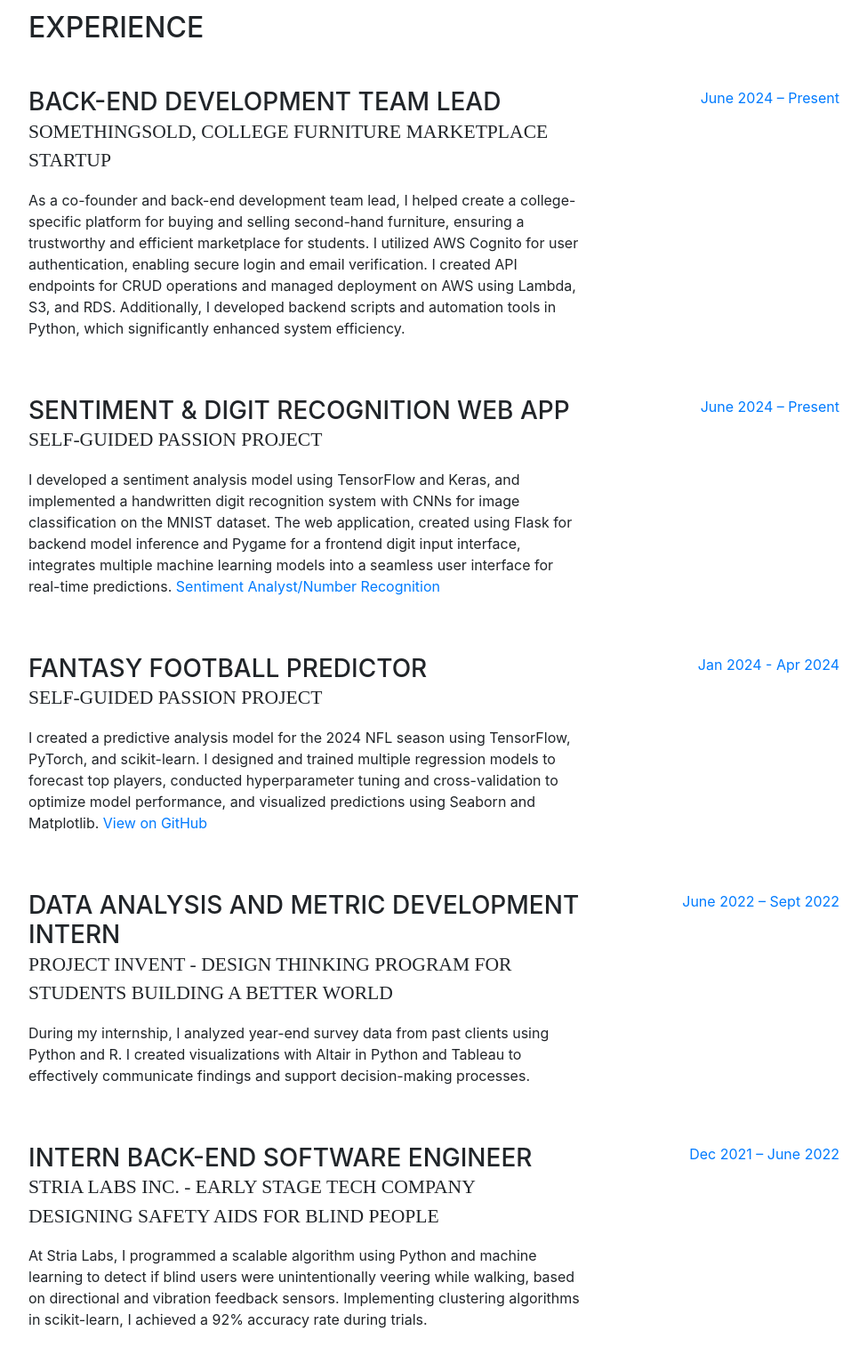
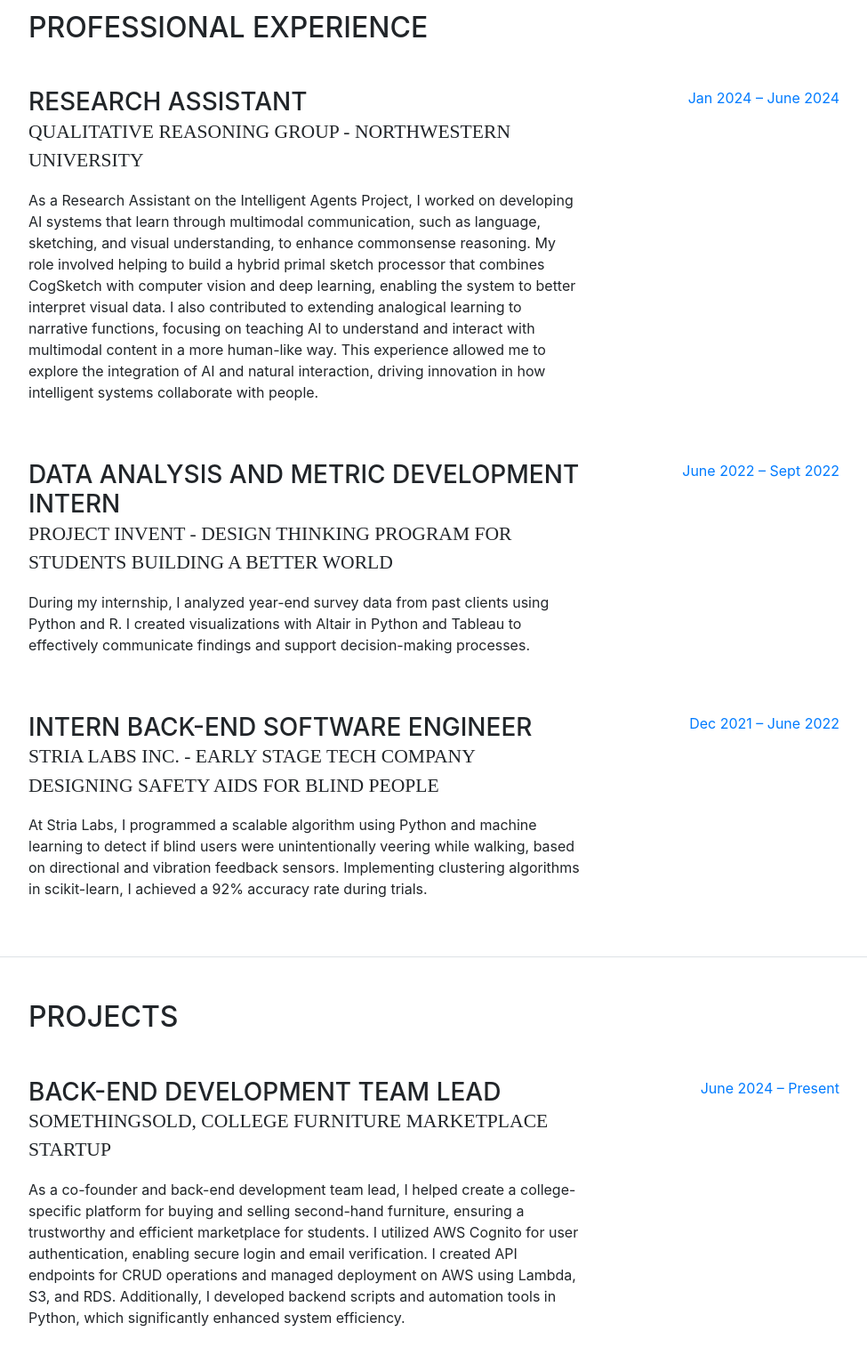
Before and after one commit to josyao1/josyao1.github.io, a website with bundled scripts: page index.html in a window 1280 px wide. Shown: the part 860-2374 px from the top of the page at 89% size, without its empty margins (288-1263 px from the left). Built offline with nearby package versions, Linux system fonts and the light colour scheme; a web font is replaced by a local one.

Commit message:
new section

```diff
--- a/index.html
+++ b/index.html
@@ -110,10 +110,55 @@
         </div>
       </section>
 
-      <!-- Experience section listing your professional experience -->
-      <section class="resume-section p-3 p-lg-5 d-flex flex-column" id="experience">
+      <!-- Professional Experience Section -->
+    <section class="resume-section p-3 p-lg-5 d-flex flex-column" id="experiences">
       <div class="my-auto">
-          <h2 class="mb-5">Experience</h2>
+          <h2 class="mb-5">Professional Experience</h2>
+
+          <div class="resume-item d-flex flex-column flex-md-row mb-5">
+              <div class="resume-content mr-auto">
+                  <h3 class="mb-0">Research Assistant</h3>
+                  <div class="subheading mb-3">Qualitative Reasoning Group - Northwestern University</div>
+                  <p>
+                      As a Research Assistant on the Intelligent Agents Project, I worked on developing AI systems that learn through multimodal communication, such as language, sketching, and visual understanding, to enhance commonsense reasoning. My role involved helping to build a hybrid primal sketch processor that combines CogSketch with computer vision and deep learning, enabling the system to better interpret visual data. I also contributed to extending analogical learning to narrative functions, focusing on teaching AI to understand and interact with multimodal content in a more human-like way. This experience allowed me to explore the integration of AI and natural interaction, driving innovation in how intelligent systems collaborate with people.
+                  </p>
+              </div>
+              <div class="resume-date text-md-right">
+                  <span class="text-primary">Jan 2024 – June 2024</span>
+              </div>
+          </div>
+
+          <div class="resume-item d-flex flex-column flex-md-row mb-5">
+              <div class="resume-content mr-auto">
+                  <h3 class="mb-0">Data Analysis and Metric Development Intern</h3>
+                  <div class="subheading mb-3">Project Invent - Design Thinking Program For Students Building a Better World</div>
+                  <p>
+                      During my internship, I analyzed year-end survey data from past clients using Python and R. I created visualizations with Altair in Python and Tableau to effectively communicate findings and support decision-making processes.
+                  </p>
+              </div>
+              <div class="resume-date text-md-right">
+                  <span class="text-primary">June 2022 – Sept 2022</span>
+              </div>
+          </div>
+
+          <div class="resume-item d-flex flex-column flex-md-row">
+              <div class="resume-content mr-auto">
+                  <h3 class="mb-0">Intern Back-End Software Engineer</h3>
+                  <div class="subheading mb-3">Stria Labs Inc. - Early Stage Tech Company Designing Safety Aids for Blind People</div>
+                  <p>
+                      At Stria Labs, I programmed a scalable algorithm using Python and machine learning to detect if blind users were unintentionally veering while walking, based on directional and vibration feedback sensors. Implementing clustering algorithms in scikit-learn, I achieved a 92% accuracy rate during trials.
+                  </p>
+              </div>
+              <div class="resume-date text-md-right">
+                  <span class="text-primary">Dec 2021 – June 2022</span>
+              </div>
+          </div>
+      </div>
+    </section>
+    <!-- Projects Section -->
+    <section class="resume-section p-3 p-lg-5 d-flex flex-column" id="projects">
+      <div class="my-auto">
+          <h2 class="mb-5">Projects</h2>
 
           <div class="resume-item d-flex flex-column flex-md-row mb-5">
               <div class="resume-content mr-auto">
@@ -154,35 +199,9 @@
               </div>
           </div>
 
-          <div class="resume-item d-flex flex-column flex-md-row mb-5">
-            <div class="resume-content mr-auto">
-              <h3 class="mb-0">Data Analysis and Metric Development Intern</h3>
-              <div class="subheading mb-3">Project Invent - Design Thinking Program For Students Building a Better World</div>
-              <p>
-                During my internship, I analyzed year-end survey data from past clients using Python and R. I created visualizations with Altair in Python and Tableau to effectively communicate findings and support decision-making processes.
-              </p>
       </div>
-            <div class="resume-date text-md-right">
-              <span class="text-primary">June 2022 – Sept 2022</span>
-            </div>
-          </div>
+    </section>
 
-          <div class="resume-item d-flex flex-column flex-md-row">
-            <div class="resume-content mr-auto">
-              <h3 class="mb-0">Intern Back-End Software Engineer</h3>
-              <div class="subheading mb-3">Stria Labs Inc. - Early Stage Tech Company Designing Safety Aids for Blind People</div>
-              <p>
-                At Stria Labs, I programmed a scalable algorithm using Python and machine learning to detect if blind users were unintentionally veering while walking, based on directional and vibration feedback sensors. Implementing clustering algorithms in scikit-learn, I achieved a 92% accuracy rate during trials.
-              </p>
-            </div>
-            <div class="resume-date text-md-right">
-              <span class="text-primary">Dec 2021 – June 2022</span>
-            </div>
-          </div>
-
-        </div>
-
-      </section>
 
       <!-- Education section highlighting your academic background -->
       <section class="resume-section p-3 p-lg-5 d-flex flex-column" id="education">
```
Lines whose indentation alone changed are shown as unchanged.
